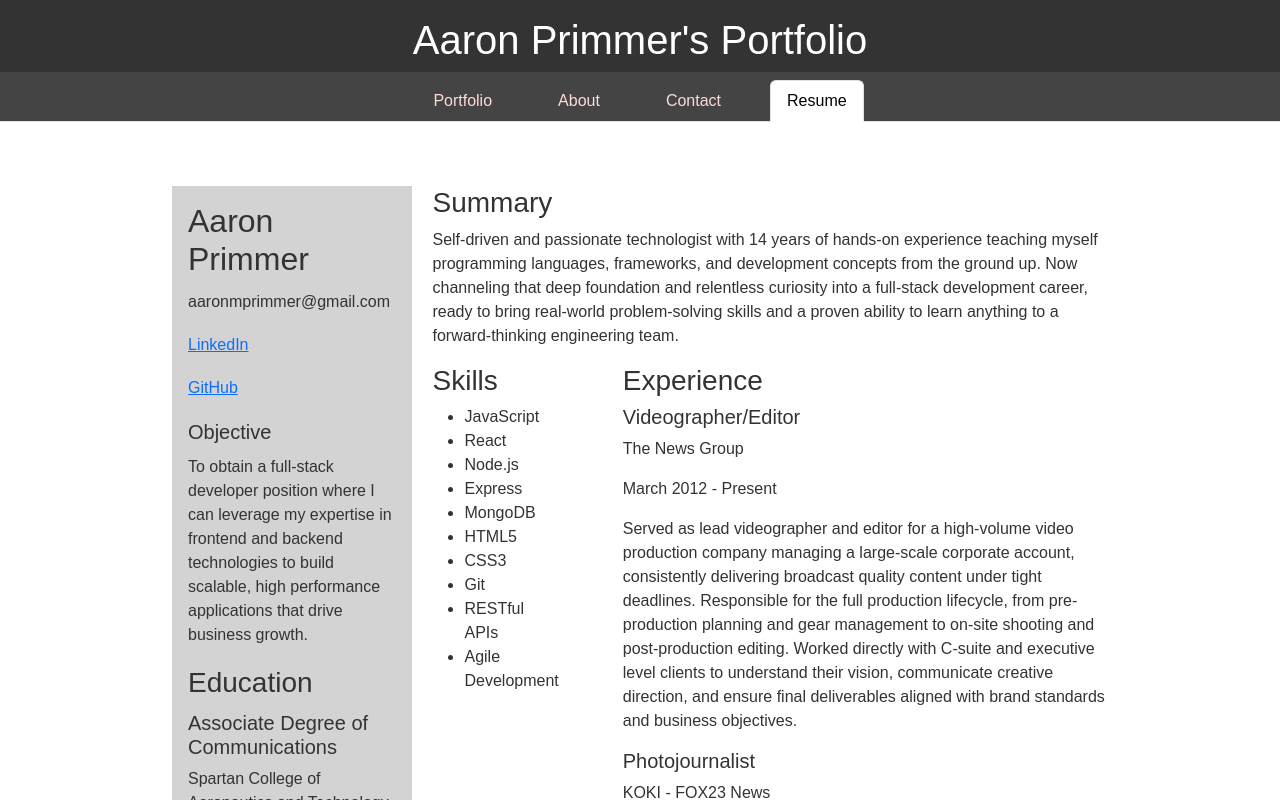
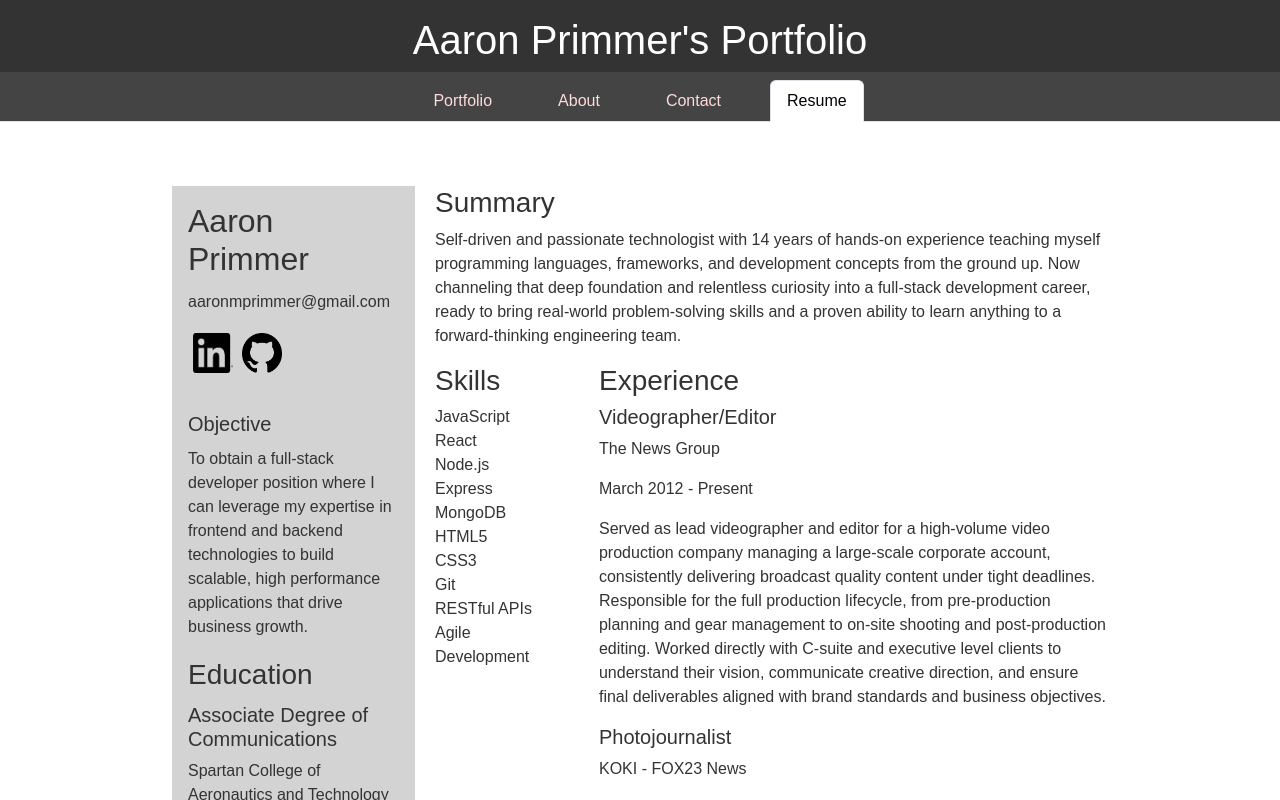
Before and after one commit to AaronPrimmer/PortfolioPage, a React (Vite) app: page /resume in a window 1280 px wide. Shown: the top 800 px of the page. Built offline with nearby package versions, Linux system fonts and the light colour scheme.

Commit message:
Added resume logos

```diff
--- a/src/css/mainStyle.css
+++ b/src/css/mainStyle.css
@@ -66,6 +66,12 @@ nav {
 .portfolio-card img {
   width: 200px;
   height: 200px;
+  border-radius: 10px;
+}
+
+.logo-images img {
+  width: 40px;
+  height: 40px;
 }
 
 /*    NAV MAIN    */
@@ -209,6 +215,18 @@ nav {
   margin-top: 1rem;
 }
 
+.logo-images {
+  width: 40px;
+  height: 40px;
+  margin-left: 5px;
+}
+
+.resume-ul {
+  width: 100px;
+  list-style: none;
+  padding-left: 0;
+}
+
 /*     FOOTER     */
 /*----------------*/
 
--- a/src/pages/Portfolio.jsx
+++ b/src/pages/Portfolio.jsx
@@ -20,8 +20,8 @@ export default function Portfolio() {
               </a>
               <p>{card.description}</p>
               <p>
-                <a href={card.repo} target="_blank">
-                  Github Repository
+                <a href={card.repo} target="_blank" className="logo-images">
+                  <img src="/images/githubLogo.png" alt="GitHub" />
                 </a>
               </p>
             </li>
--- a/src/pages/Resume.jsx
+++ b/src/pages/Resume.jsx
@@ -9,11 +9,22 @@ export default function Resume() {
             <h2>{resume[0].name}</h2>
             <p>{resume[0].email}</p>
             <p>
-              <a href={resume[0].linkedin}>LinkedIn</a>
+              <a href={resume[0].linkedin}>
+                <img
+                  src="/images/linkedInLogo.png"
+                  alt="LinkedIn"
+                  className="logo-images"
+                />
+              </a>{" "}
+              <a href={resume[0].github}>
+                <img
+                  src="/images/githubLogo.png"
+                  alt="GitHub"
+                  className="logo-images"
+                />
+              </a>
             </p>
-            <p>
-              <a href={resume[0].github}>GitHub</a>
-            </p>
+            <p></p>
             <h5>Objective</h5>
             <p>{resume[0].objective}</p>
             <h3>Education</h3>
@@ -33,7 +44,7 @@ export default function Resume() {
             <div className="resume-details">
               <div>
                 <h3>Skills</h3>
-                <ul>
+                <ul className="resume-ul">
                   {resume[0].skills.map((skill, index) => (
                     <li key={index}>{skill}</li>
                   ))}
```
Also changed, not shown: public/images/githubLogo.png (added), public/images/linkedInLogo.png (added).
